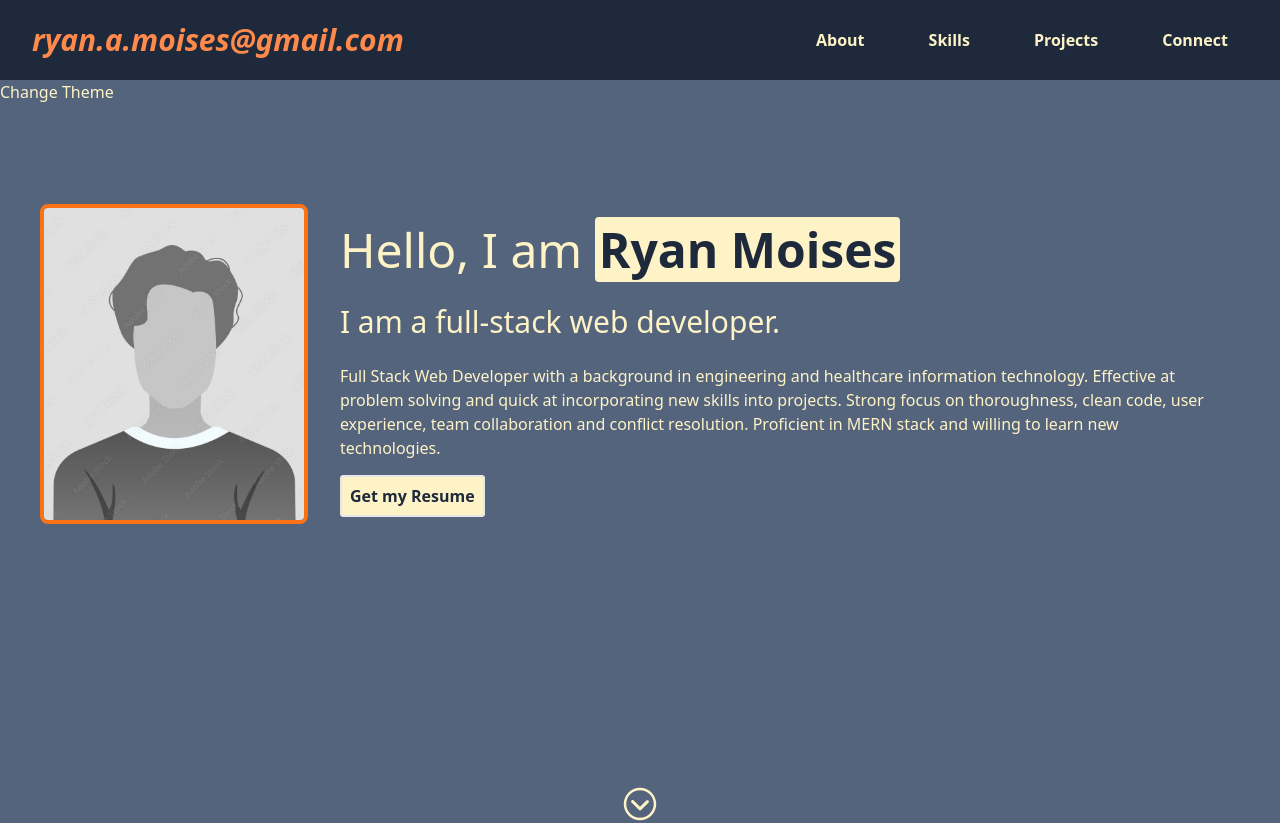
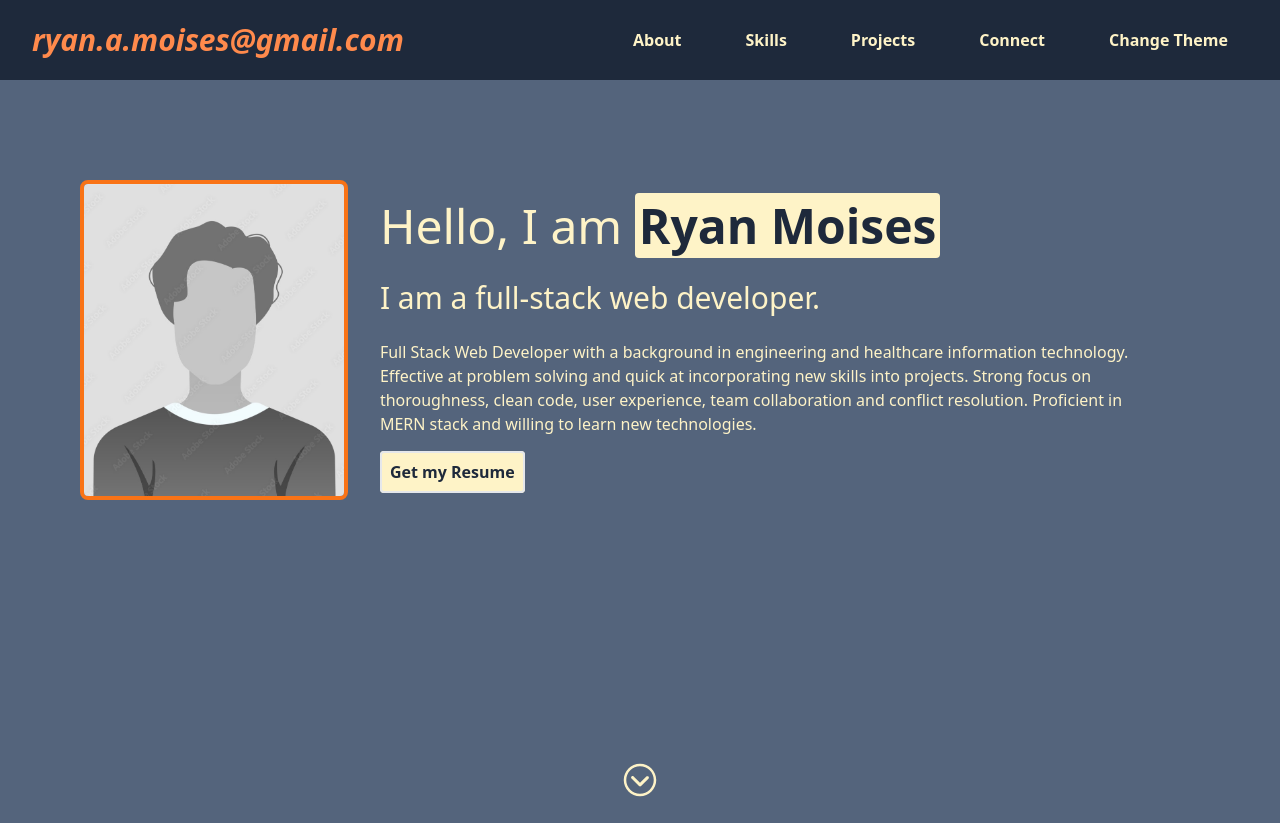
Before and after one commit to RyanMoises5/React-Portfolio, a React (Vite) app: page / in a window 1280 px wide. Shown: the top 823 px of the page. Built offline with nearby package versions, Linux system fonts and the light colour scheme.

Commit message:
Finalized light colors; changed location of change color button

```diff
--- a/src/components/About.jsx
+++ b/src/components/About.jsx
@@ -7,7 +7,7 @@ function About() {
 
   return (
     <>
-      <div className='container-fluid flex items-center pb-40 mx-10 h-[85vh]' id='about'>
+      <div className='container-fluid flex items-center pb-40 mx-20 h-[85vh]' id='about'>
         <img src={portrait} className={`max-h-80 border-solid border-4 border-${theme}-secondary rounded-lg`}/>
         <div className='p-8'>
           <h2 className='text-5xl leading-tight'>Hello, I am <span className={`bg-${theme}-accent text-${theme}-secondary rounded font-bold px-1`}>Ryan Moises</span></h2>
--- a/src/components/Header.jsx
+++ b/src/components/Header.jsx
@@ -13,9 +13,9 @@ function Header() {
         {navButtons.map((item, index) => (
           <a key={index} href={`#${item === "Connect" ? "footer" : item.toLowerCase()}`} className={`navBtn-${theme} mx-5 py-2 px-3 rounded`}>{item}</a>
           ))}
+        <button className={`navBtn-${theme} mx-5 py-2 px-3 rounded`} onClick={toggleTheme}>Change Theme</button>
       </div>
     </div>
-    <button onClick={toggleTheme}>Change Theme</button>
     </>
   );
 }
--- a/src/components/Projects.jsx
+++ b/src/components/Projects.jsx
@@ -49,7 +49,7 @@ function Projects() {
         <p>{item.desc}</p>
         <div className='inline-flex py-10'>
         {item.languages.map((item, index) => (
-          <p key={index} className={`bg-${theme}-accent text-${theme}-secondary font-semibold text-nowrap px-1 mx-1`}>{item}</p>
+          <p key={index} className={`bg-${theme}-accent text-${theme}-secondary font-semibold text-nowrap p-1 mx-1`}>{item}</p>
           ))}
         </div>
         <div className='container-fluid flex relative my-4'>
--- a/src/index.css
+++ b/src/index.css
@@ -3,11 +3,11 @@
 @tailwind utilities;
 
 :root {
-  --light-primary: #fffffe;
-  --light-secondary: #2b2d42;
-  --light-text: #8d99ae;
-  --light-accent: #d62828;
-  --light-accent-secondary: #d62828;
+  --light-primary: #f8f8ed;
+  --light-secondary: #36836b;
+  --light-text: #262a30;
+  --light-accent: #1c2d50;
+  --light-accent-secondary: #1c2d50;
   --dark-primary: #54647c;
   --dark-secondary: #1E293B;
   --dark-text: #FEF3C7;
```
